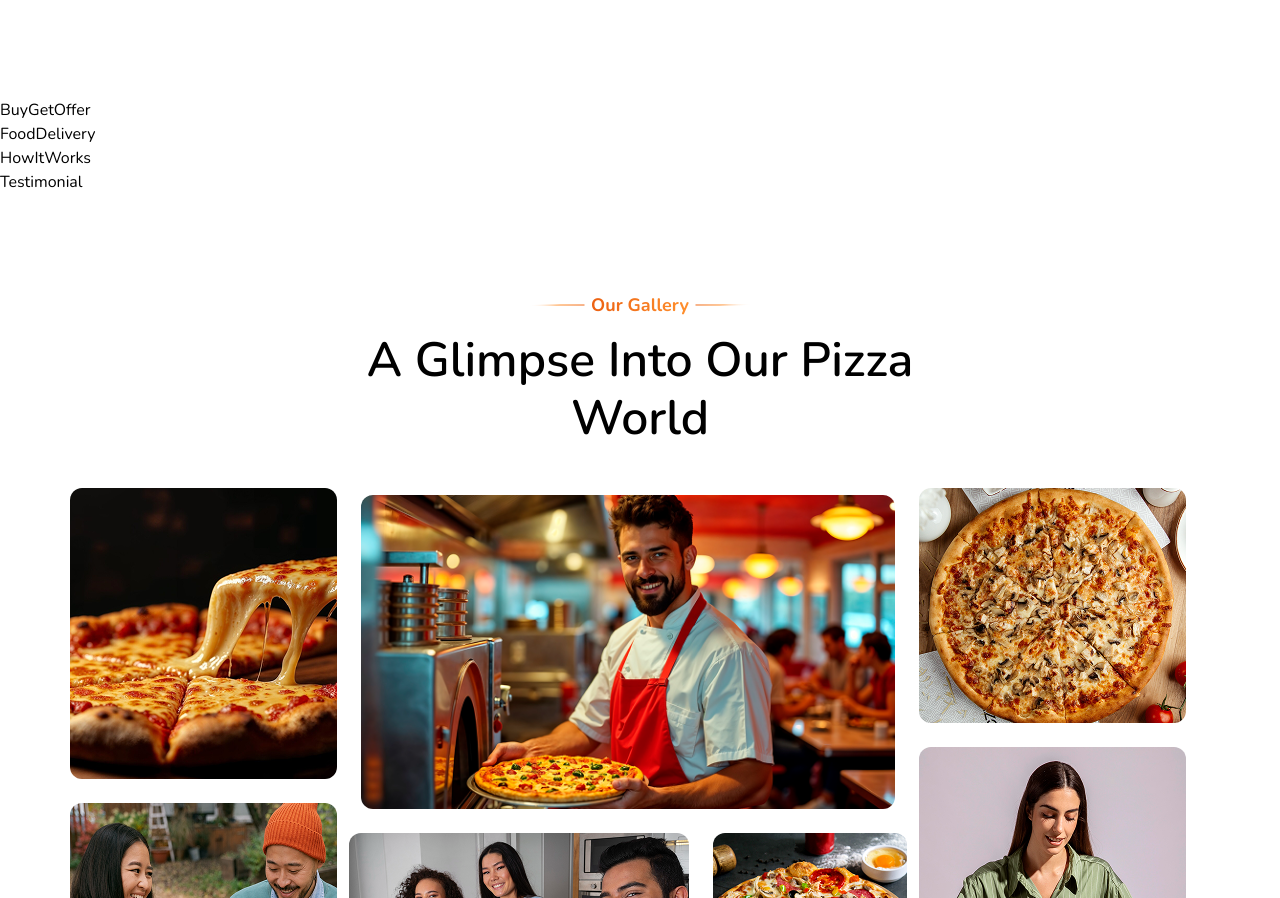
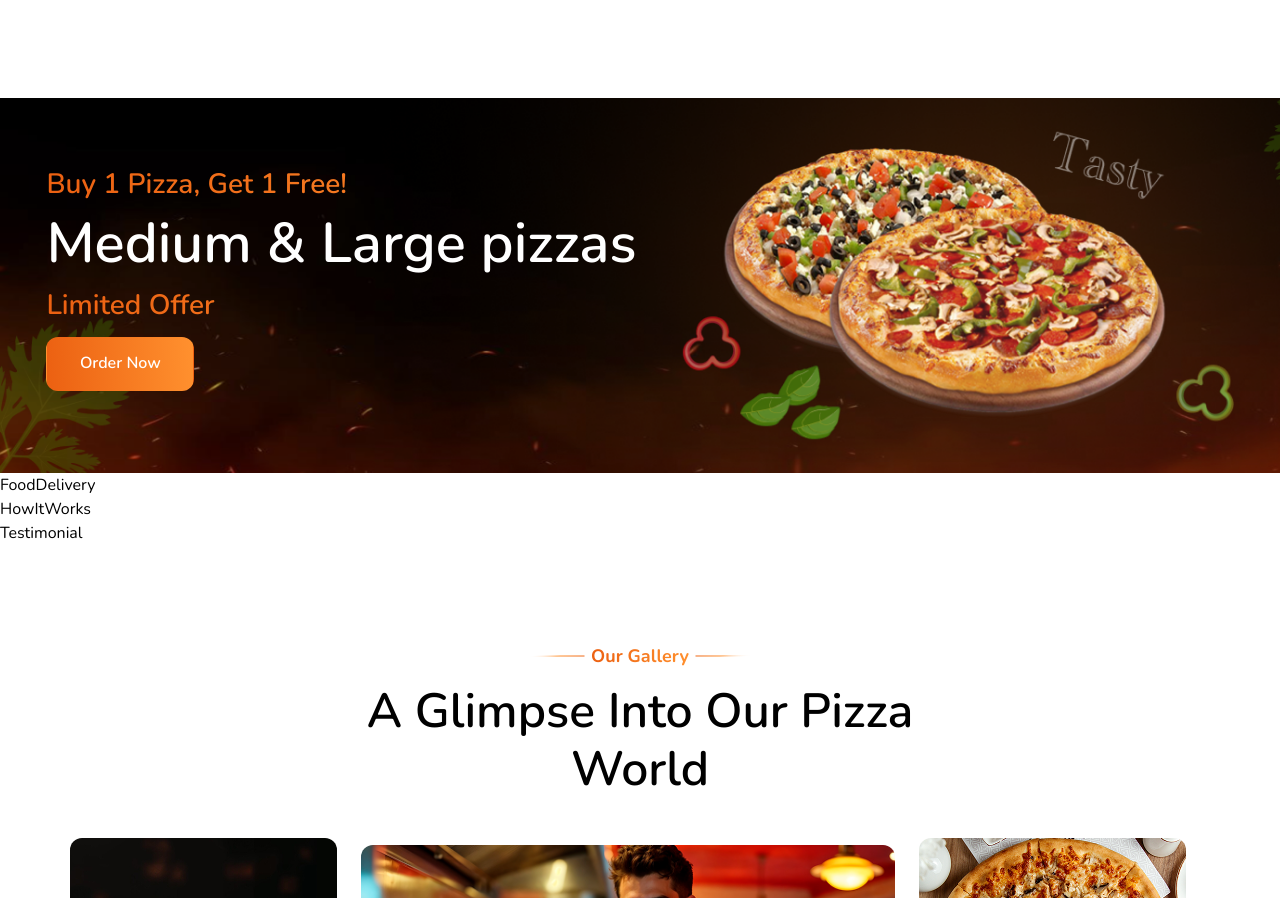
Before and after one commit to siwachshab983/test-2, a React (Vite) app: page / in a window 1280 px wide. Shown: the part 3823-4721 px from the top of the page. Built offline with nearby package versions, Linux system fonts and the light colour scheme.

Commit message:
buyget on completed

```diff
--- a/src/components/BuyGetOffer.jsx
+++ b/src/components/BuyGetOffer.jsx
@@ -1,11 +1,27 @@
 import React from 'react'
+import Heading from './common/Heading'
+import Button from './common/Button'
+import tastyPizza from '../assets/images/png/tasty-pizza-img.png';
 
 const BuyGetOffer = () => {
   return (
-    <div>
-          BuyGetOffer
-    </div>
+    <>
+      <div className="bg-[url(./assets/images/png/tasty-bg-img.png)] bg-cover px-3">
+        <div className="max-w-[1194px] mx-auto">
+          <div className="pt-[17px] pb-[33px] flex max-sm:flex-wrap justify-center gap-5 lg:gap-[44px] items-center">
+            <div className="md:max-w-[400px] lg:max-w-[597px]">
+              <p className='text-prime-gradient pb-0.5 font-semibold text-2xl md:text-[28px] leading-[140%] '>Buy 1 Pizza, Get 1 Free!</p>
+              <Heading className="text-white !text-[30px] md:!text-[40px] lg:!text-[56px]">Medium & Large pizzas</Heading>
+              <p className='text-prime-gradient font-semibold text-2xl md:text-[28px] leading-[140%] pt-1 w-full'>Limited Offer</p>
+              <Button className="px-[32.5px] btn-gradient py-[15px] mt-3">Order Now</Button>
+            </div>
+            <div className="relative flex items-center">
+              <img className='max-w-[400px] pointer-events-none lg:max-w-[553px] w-full' src={tastyPizza} alt="pizza-img" />
+            </div>
+          </div>
+        </div>
+      </div>
+    </>
   )
 }
-
 export default BuyGetOffer
```
Also changed, not shown: src/assets/images/png/tasty-bg-img.png (added), src/assets/images/png/tasty-pizza-img.png (added).
